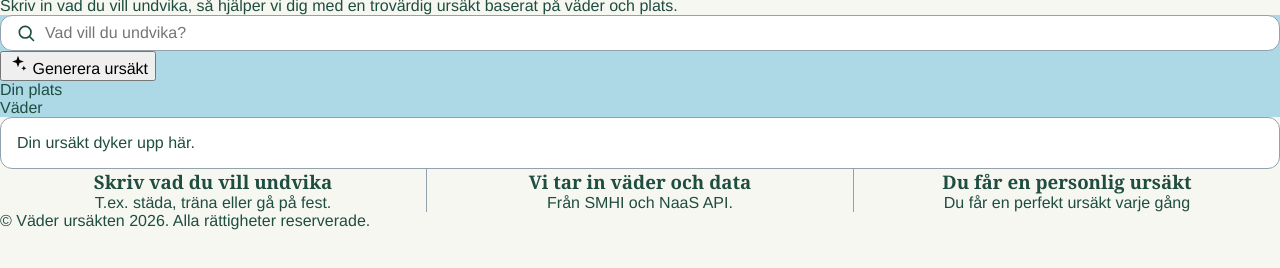
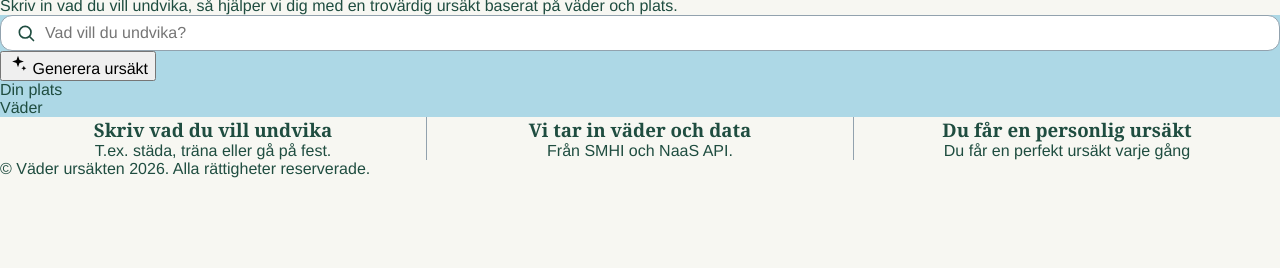
Before and after one commit to lindqvistrl/Ursakten, a website built with Vite: page index.html in a window 1280 px wide. Shown: the part 96-364 px from the top of the page. Built offline with nearby package versions, Linux system fonts and the light colour scheme.

Commit message:
Fix class attribute for svar div in index.html
Tog bort det som gjorde att förhandsgranskningen visades

```diff
--- a/index.html
+++ b/index.html
@@ -60,7 +60,7 @@
       </div>
     </div>
   </div>
-  <div id="svar" class="svarsruta visas" aria-live="polite">
+  <div id="svar" class="svarsruta" aria-live="polite">
     <p class="placeholder">Din ursäkt dyker upp här.</p>
   </div>
   <section class="sa-funkar-det">
```
